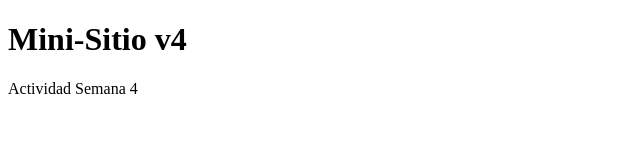
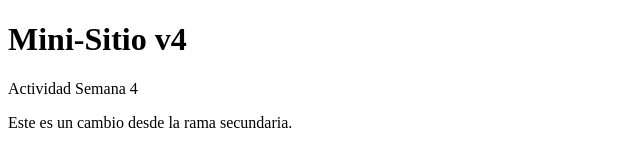
Before and after one commit to jaundavidquiros-png/mini-sitio, a plain HTML site: page index.html in a window 1280 px wide. Shown: the whole page, without its empty margins (0-640 px from the left). Drawn offline with Linux system fonts and the light colour scheme.

Commit message:
feat: agregar parrafo en rama secundaria

```diff
--- a/index.html
+++ b/index.html
@@ -1,3 +1,4 @@
 <!doctype html>
 <html><head><meta charset="utf-8"><meta name="viewport" content="width=device-width,initial-scale=1"><title>Mini-Sitio v4</title></head>
 <body><header><h1>Mini-Sitio v4</h1></header><main><p>Actividad Semana 4</p></main></body></html>
+<p>Este es un cambio desde la rama secundaria.</p>
```
